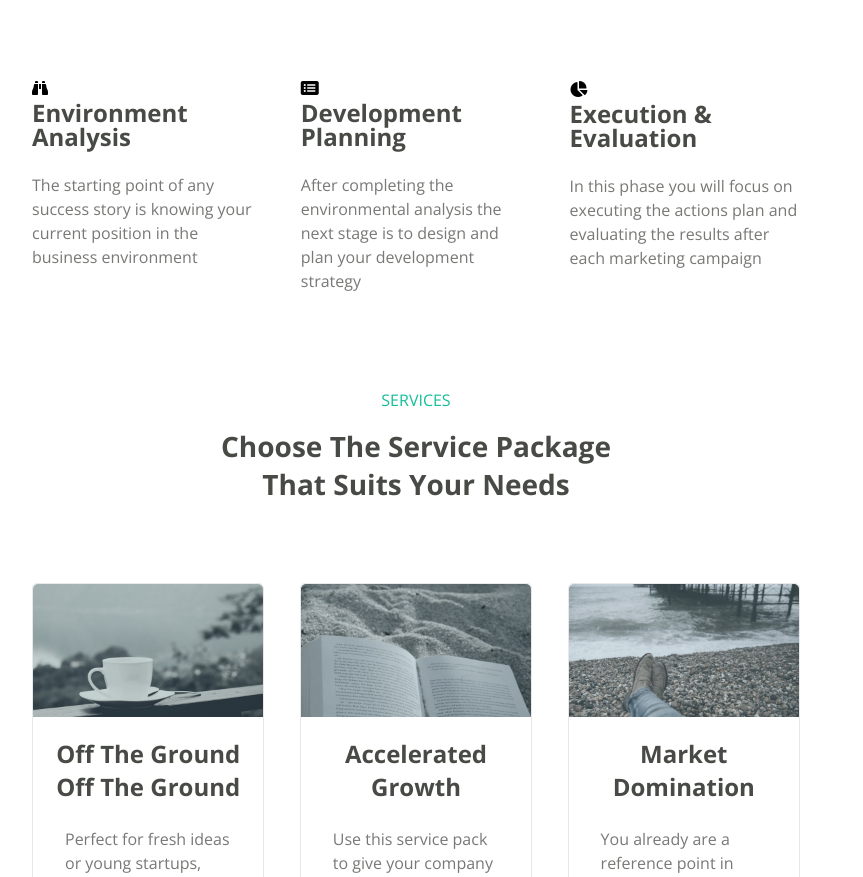
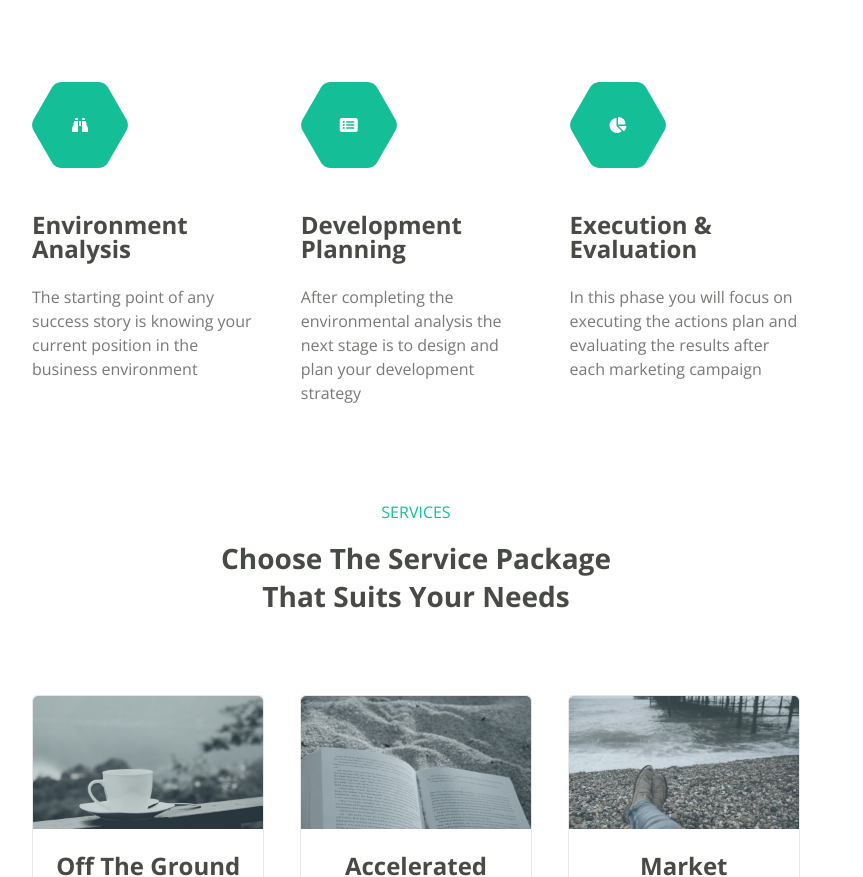
Before and after one commit to sriram1224/Geekster-assignment.io.github, a plain HTML site: page Aria/index.html in a window 1280 px wide. Shown: the part 1363-2240 px from the top of the page, without its empty margins (224-1087 px from the left). Drawn offline with nearby package versions, Linux system fonts and the light colour scheme.

Commit message:
Add files via upload

```diff
--- a/Aria/index.html
+++ b/Aria/index.html
@@ -26,6 +26,7 @@
             </ul>
         </nav>
         <section class="home" id="home">
+
 
             <h1>
                 BUSINESS SERVICES
@@ -66,7 +67,10 @@
             </div>
             <div class="skills-list-container">
                 <div class="skill-item">
-                    <i class="fa-solid fa-binoculars"></i>
+                    <div class="icon-container">
+                        <i class="fa-solid fa-binoculars intro-icon"></i>
+                    </div>
+
                     <h4>Environment Analysis</h4>
                     <br>
                     <p>The starting point of any success story is knowing your
@@ -74,7 +78,10 @@
 
                 </div>
                 <div class="skill-item">
-                    <i class="fa-solid fa-rectangle-list"></i>
+
+                        <div class="icon-container">
+                            <i class="fa-solid fa-rectangle-list intro-icon"></i>
+                        </div>
                     <h4>Development Planning</h4>
                     <br>
                     <p>After completing the environmental analysis the next
@@ -82,7 +89,9 @@
 
                 </div>
                 <div class="skill-item">
-                    <span><i class="fa-solid fa-chart-pie"></i></span>
+                    <div class="icon-container">
+                        <i class="fa-solid fa-chart-pie intro-icon"></i>
+                    </div>
                     <h4>Execution & Evaluation</h4>
                     <br>
                     <p>In this phase you will focus on executing the actions
--- a/Aria/style.css
+++ b/Aria/style.css
@@ -245,6 +245,26 @@ font-size: 2rem;
 
     line-height: 1.5rem;
 }
+.intro .skills-list-container .skill-item .icon-container{
+    width: 96px;;
+    height: 96px;
+    background-image: url(./assets/images/hexagon-green.svg);
+    background-repeat: no-repeat;
+    background-size: contain;
+    background-position: center;
+    display: flex;
+    justify-content: center;
+    align-items: center;
+    margin-bottom: 5vh;
+    color: var(--white-color);
+
+}
+.intro .skills-list-container .skill-item .icon-container:hover{
+    cursor: pointer;
+    background-image: url(./assets/images/hexagon-white.svg);
+    color: var(--light-green-color);
+}
+
 .intro .skills-list-container .skill-item h4{
     font-size: 1.5rem;
     color: var(--dark-gray-color);
@@ -772,6 +792,11 @@ font-size: 2rem;
         color: white;
     }
 
+    #social-media-contacts> .nav-icons .icon-container:hover{
+        cursor: pointer;
+        background-image: url(./assets/images/hexagon-white.svg);
+        color: #14bf96;
+    }
     #contact-form form{
         display: flex;
         flex-direction: column;
```
